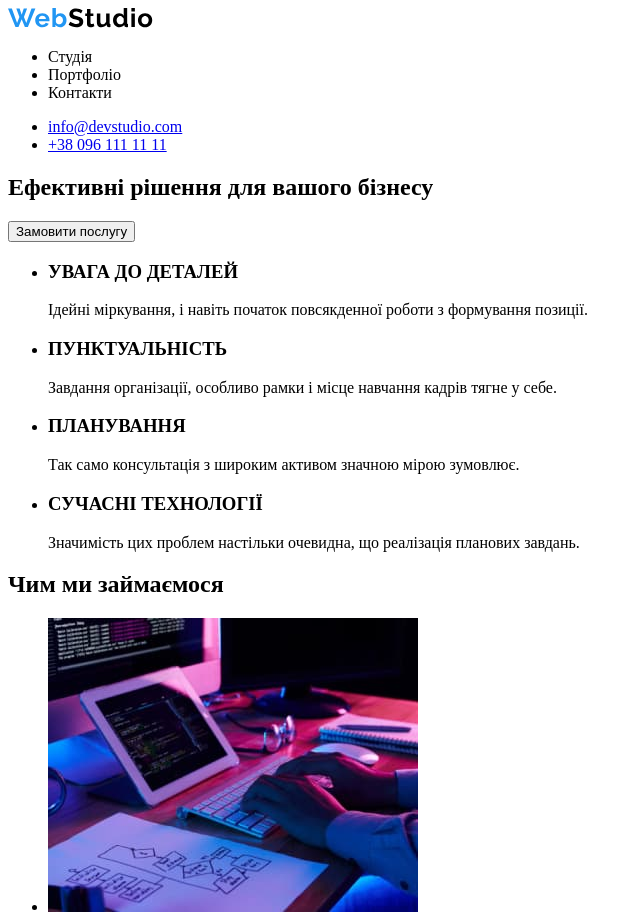
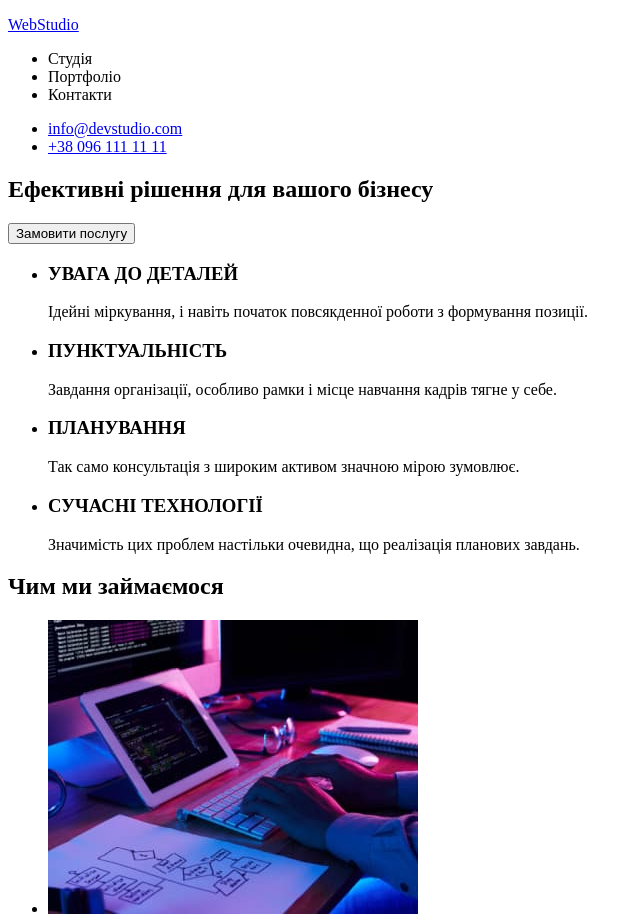
Before and after one commit to Cooker99/goit-markup-hw-01, a plain HTML site: page index.html in a window 1280 px wide. Shown: the top 915 px of the page, without its empty margins (0-642 px from the left). Drawn offline with Linux system fonts and the light colour scheme.

Commit message:
Final Fianl

```diff
--- a/index.html
+++ b/index.html
@@ -11,13 +11,15 @@
 <body>
     <header>
         <a href="./index.html">
-            <img src="./img/logo.svg" alt="Logo">
+            <p lang="eng"><span>Web</span>Studio</p>
         </a>
-        <ul>
-            <li><a href=""></a>Студія</li>
-            <li><a href=""></a>Портфоліо</li>
-            <li><a href=""></a>Контакти</li>
-        </ul>
+        <nav>
+            <ul>
+                <li><a href="./index.html"></a>Студія</li>
+                <li><a href=""></a>Портфоліо</li>
+                <li><a href=""></a>Контакти</li>
+            </ul>
+        </nav>
         <ul>
             <li><a href="mailto:info@devstudio.com">info@devstudio.com</a></li>
             <li><a href="tel:+380961111111">+38 096 111 11 11</a></li>
@@ -87,7 +89,7 @@
 
     <footer>
         <a href="./index.html">
-            <img src="./img/logo.svg" alt="Logo">
+            <p lang="eng"><span>Web</span>Studio</p>
         </a>
         <address>
             <ul>
```
Also changed, not shown: img/logo.svg (deleted).
